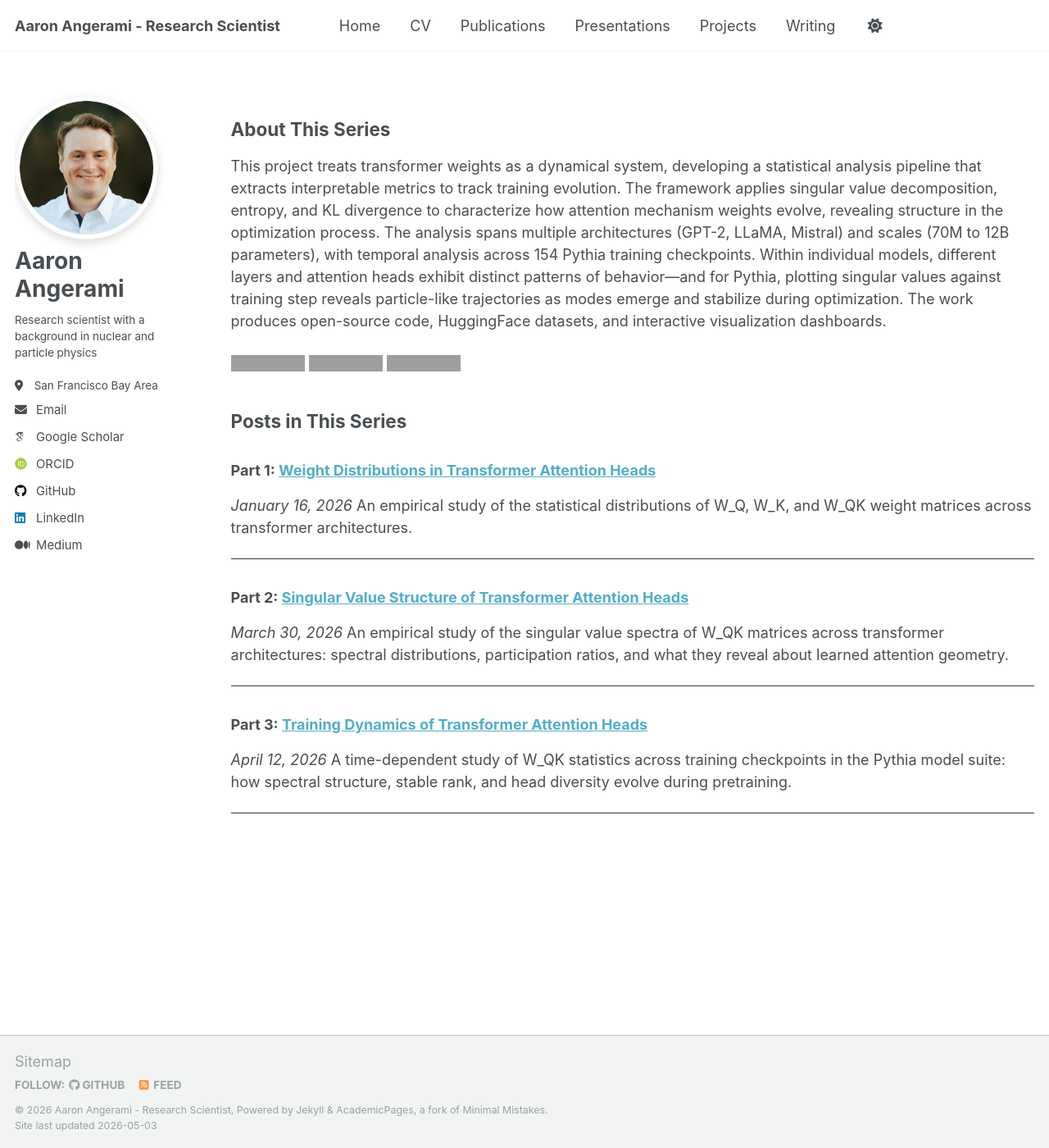
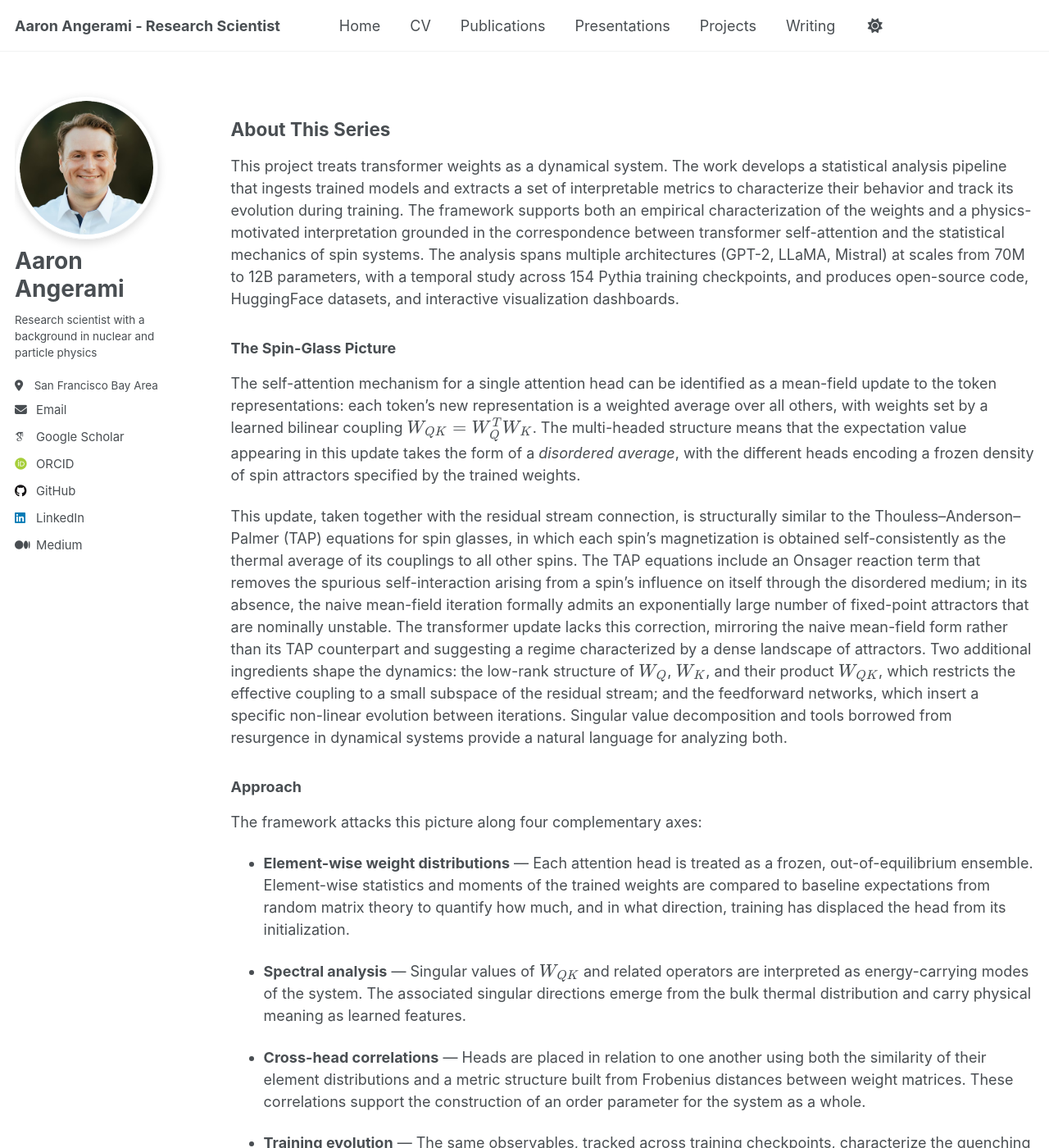
Before and after one commit to angerami/angerami.github.io, a Jekyll site: the page built from _pages/transformer-spin-series.md, in a window 1280 px wide and 1400 px high. Shown: the whole window at 82% size. Built offline with Jekyll 4.4.1, drawn with Linux system fonts in a browser that asks for light colours; some web fonts are replaced; some of the changed text lies outside the part shown; grey boxes are pictures that could not be loaded.

Commit message:
updating series landing page

```diff
--- a/_pages/projects.md
+++ b/_pages/projects.md
@@ -18,12 +18,13 @@ author_profile: true
 **2024 - Present**
 *Independent Research*
 
-This project treats transformer weights as a dynamical system, developing a statistical analysis pipeline that extracts interpretable metrics to track training evolution. The framework applies singular value decomposition, entropy, and KL divergence to characterize how attention mechanism weights evolve, revealing structure in the optimization process.
-The analysis spans multiple architectures (GPT-2, LLaMA, Mistral) and scales (70M to 12B parameters), with temporal analysis across 154 Pythia training checkpoints. Within individual models, different layers and attention heads exhibit distinct patterns of behavior—and for Pythia, plotting singular values against training step reveals particle-like trajectories as modes emerge and stabilize during optimization. The work produces open-source code, HuggingFace datasets, and interactive visualization dashboards.
+This project treats transformer weights as a dynamical system and applies methods from statistical physics to provide insight into their behavior. The work develops a statistical analysis pipeline that ingests trained models and extracts a set of interpretable metrics to characterize their behavior and track its evolution during training. The framework supports both an empirical characterization of the weights and a physics-motivated interpretation grounded in the correspondence between transformer self-attention and the statistical mechanics of spin systems. The analysis spans multiple architectures (e.g. GPT-2, LLaMA, Mistral) at scales from 70M to 12B parameters, with a temporal study across training checkpoints, and produces open-source code, HuggingFace datasets, and interactive visualization dashboards.
 
 **Resources:**
 
-📝 [Read the series](/posts/transformer-spin/) &nbsp; [![Code](https://img.shields.io/badge/📁-Code_on_Github-blue)](https://github.com/angerami/transformer-analysis) [![Dashboard](https://img.shields.io/badge/📊-Interactive_Dashboard-orange)](https://huggingface.co/spaces/angerami/transformer-weights) [![Data](https://img.shields.io/badge/🗂️-Datasets_on_HuggingFace-yellow)](https://huggingface.co/collections/angerami/transformer-weight-evolution-study)
+📝 [Read the series](/posts/transformer-spin/) &nbsp;
+
+[![Code](https://img.shields.io/badge/📁-Code_on_Github-blue)](https://github.com/angerami/transformer-analysis) [![Dashboard](https://img.shields.io/badge/📊-Interactive_Dashboard-orange)](https://huggingface.co/spaces/angerami/transformer-weights) [![Data](https://img.shields.io/badge/🗂️-Datasets_on_HuggingFace-yellow)](https://huggingface.co/collections/angerami/transformer-weight-evolution-study)
 
 
 ## Spectral Structure in Neural Network Solutions of the KdV Equation
--- a/_pages/transformer-spin-series.md
+++ b/_pages/transformer-spin-series.md
@@ -9,15 +9,32 @@ author_profile: true
 
 ## About This Series
 
-This project treats transformer weights as a dynamical system, developing a statistical analysis pipeline that extracts interpretable metrics to track training evolution. The framework applies singular value decomposition, entropy, and KL divergence to characterize how attention mechanism weights evolve, revealing structure in the optimization process.
-The analysis spans multiple architectures (GPT-2, LLaMA, Mistral) and scales (70M to 12B parameters), with temporal analysis across 154 Pythia training checkpoints. Within individual models, different layers and attention heads exhibit distinct patterns of behavior—and for Pythia, plotting singular values against training step reveals particle-like trajectories as modes emerge and stabilize during optimization. The work produces open-source code, HuggingFace datasets, and interactive visualization dashboards.
+This project treats transformer weights as a dynamical system. The work develops a statistical analysis pipeline that ingests trained models and extracts a set of interpretable metrics to characterize their behavior and track its evolution during training. The framework supports both an empirical characterization of the weights and a physics-motivated interpretation grounded in the correspondence between transformer self-attention and the statistical mechanics of spin systems. The analysis spans multiple architectures (GPT-2, LLaMA, Mistral) at scales from 70M to 12B parameters, with a temporal study across 154 Pythia training checkpoints, and produces open-source code, HuggingFace datasets, and interactive visualization dashboards.
 
-<!-- Figure placeholder: uncomment and update path/caption when ready
-<figure>
-  <img src="/images/transformer-analysis/FIGURE.png" alt="Series figure">
-  <figcaption>Caption here.</figcaption>
-</figure>
--->
+### The Spin-Glass Picture
+
+The self-attention mechanism for a single attention head can be identified as a mean-field update to the token representations: each token's new representation is a weighted average over all others, with weights set by a learned bilinear coupling $W_{QK} = W_Q^{T} W_K$. The multi-headed structure means that the expectation value appearing in this update takes the form of a *disordered average*, with the different heads encoding a frozen density of spin attractors specified by the trained weights.
+
+This update, taken together with the residual stream connection, is structurally similar to the Thouless–Anderson–Palmer (TAP) equations for spin glasses, in which each spin's magnetization is obtained self-consistently as the thermal average of its couplings to all other spins. The TAP equations include an Onsager reaction term that removes the spurious self-interaction arising from a spin's influence on itself through the disordered medium; in its absence, the naive mean-field iteration formally admits an exponentially large number of fixed-point attractors that are nominally unstable. The transformer update lacks this correction, mirroring the naive mean-field form rather than its TAP counterpart and suggesting a regime characterized by a dense landscape of attractors. Two additional ingredients shape the dynamics: the low-rank structure of $W_Q$, $W_K$, and their product $W_{QK}$, which restricts the effective coupling to a small subspace of the residual stream; and the feedforward networks, which insert a specific non-linear evolution between iterations. Singular value decomposition and tools borrowed from resurgence in dynamical systems provide a natural language for analyzing both.
+
+### Approach
+
+The framework attacks this picture along four complementary axes:
+
+- **Element-wise weight distributions** — Each attention head is treated as a frozen, out-of-equilibrium ensemble. Element-wise statistics and moments of the trained weights are compared to baseline expectations from random matrix theory to quantify how much, and in what direction, training has displaced the head from its initialization.
+
+- **Spectral analysis** — Singular values of $W_{QK}$ and related operators are interpreted as energy-carrying modes of the system. The associated singular directions emerge from the bulk thermal distribution and carry physical meaning as learned features.
+
+- **Cross-head correlations** — Heads are placed in relation to one another using both the similarity of their element distributions and a metric structure built from Frobenius distances between weight matrices. These correlations support the construction of an order parameter for the system as a whole.
+
+- **Training evolution** — The same observables, tracked across training checkpoints, characterize the quenching process that effectively freezes the weights into their final non-equilibrium configuration.
+
+Within individual models, different layers and attention heads exhibit distinct patterns of behavior. The animation below shows the architecture-wide evolution of the stable rank $r_s = \|W\|_F^2 / \|W\|_2^2$ across the Pythia training trajectory: a rapid early collapse onto a few leading directions in every (layer, head) cell, followed by a slower partial recovery. [Part 3](/posts/2026/transformer-training-dynamics/) unpacks this in terms of individual singular-value trajectories, in which modes emerge from the bulk, separate from one another, and stabilize as optimization proceeds.
+
+<iframe src="/images/transformer-analysis/tp_architecture_evolution_stable_rank.html"
+        width="100%" height="700" frameborder="0" loading="lazy"
+        style="border:1px solid #ddd; border-radius:4px;"></iframe>
+<p class="fig-caption">Architecture-wide evolution of stable rank $r_s = \|W\|_F^2 / \|W\|_2^2$ across training. The central heatmap shows $r_s$ for every (layer, head) at the selected training step; right and bottom marginals are the layer- and head-averaged values at that step. See <a href="/posts/2026/transformer-training-dynamics/">Part 3</a> for further discussion.</p>
 
 [![Code](https://img.shields.io/badge/📁-Code_on_Github-blue)](https://github.com/angerami/transformer-analysis)
 [![Dashboard](https://img.shields.io/badge/📊-Interactive_Dashboard-orange)](https://huggingface.co/spaces/angerami/transformer-weights)
```
Also changed, not shown: _posts/2026-04-12-transformer-training-dynamics.md (+14 -0 lines).
